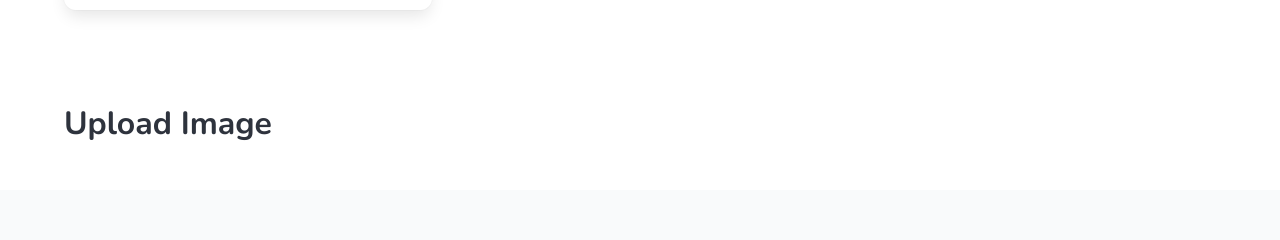
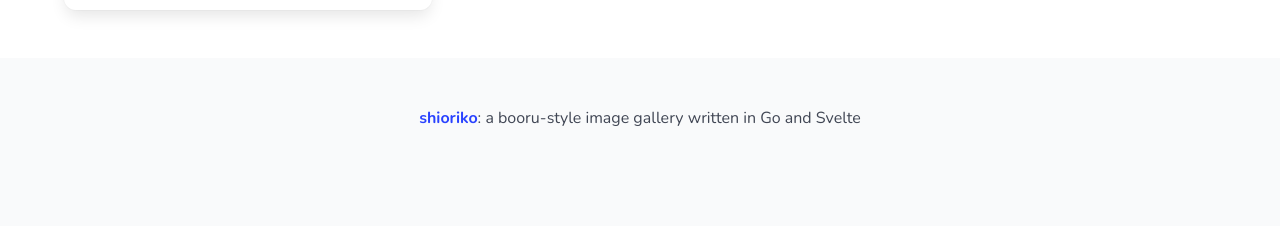
Before and after one commit to Damillora/Shioriko, a SvelteKit app in the folder web/app/: page /upload in a window 1280 px wide. Shown: the part 446-686 px from the top of the page. Built offline with nearby package versions, Linux system fonts and the light colour scheme; sample sign-in values are in the browser's storage.

Commit message:
fix: extraneous title in upload page

```diff
--- a/web/app/src/routes/upload/+page.svelte
+++ b/web/app/src/routes/upload/+page.svelte
@@ -185,8 +185,3 @@
         </div>
     </div>
 </section>
-<section class="section">
-    <div class="container">
-        <h1 class="title">Upload Image</h1>
-    </div>
-</section>
```
